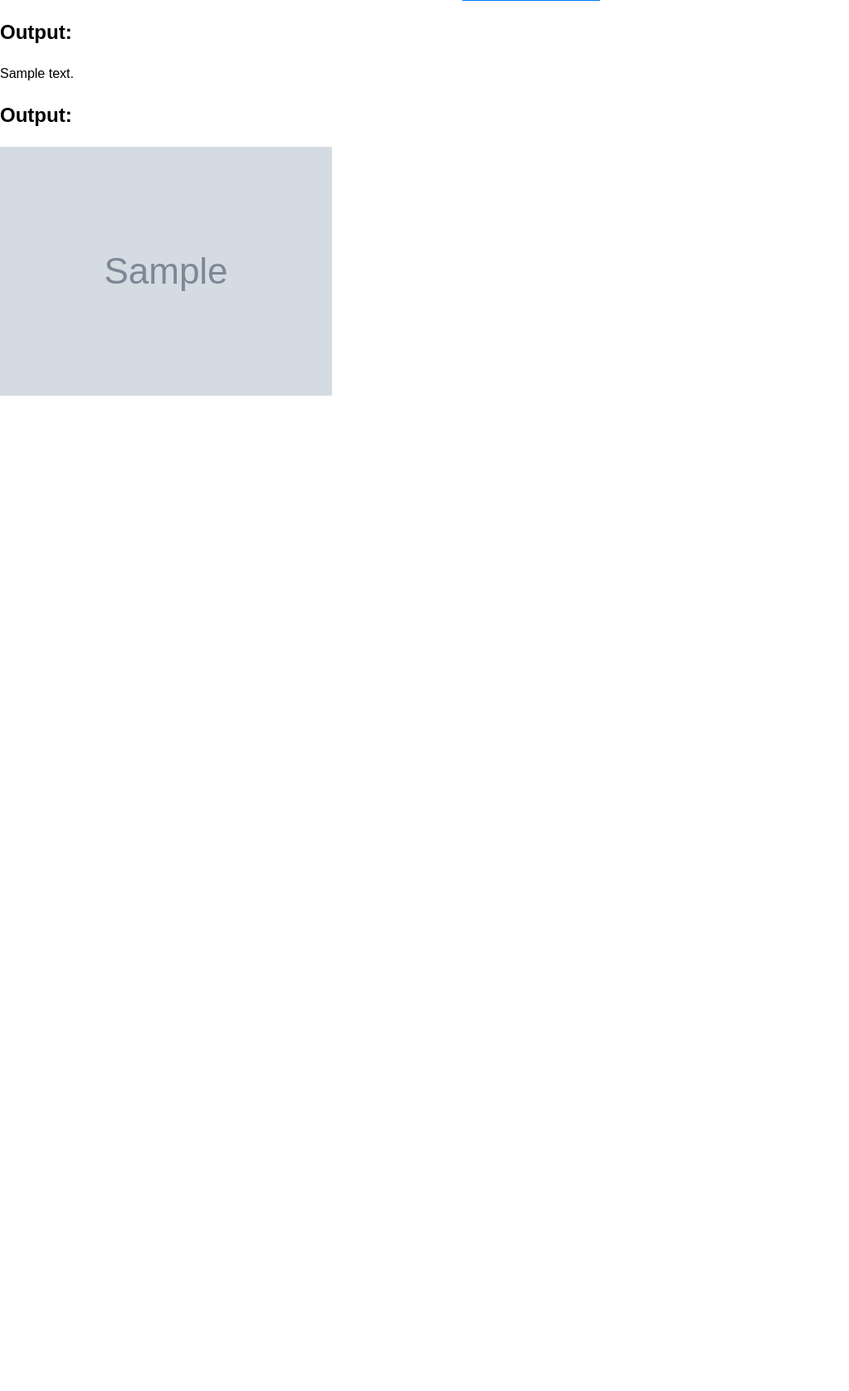
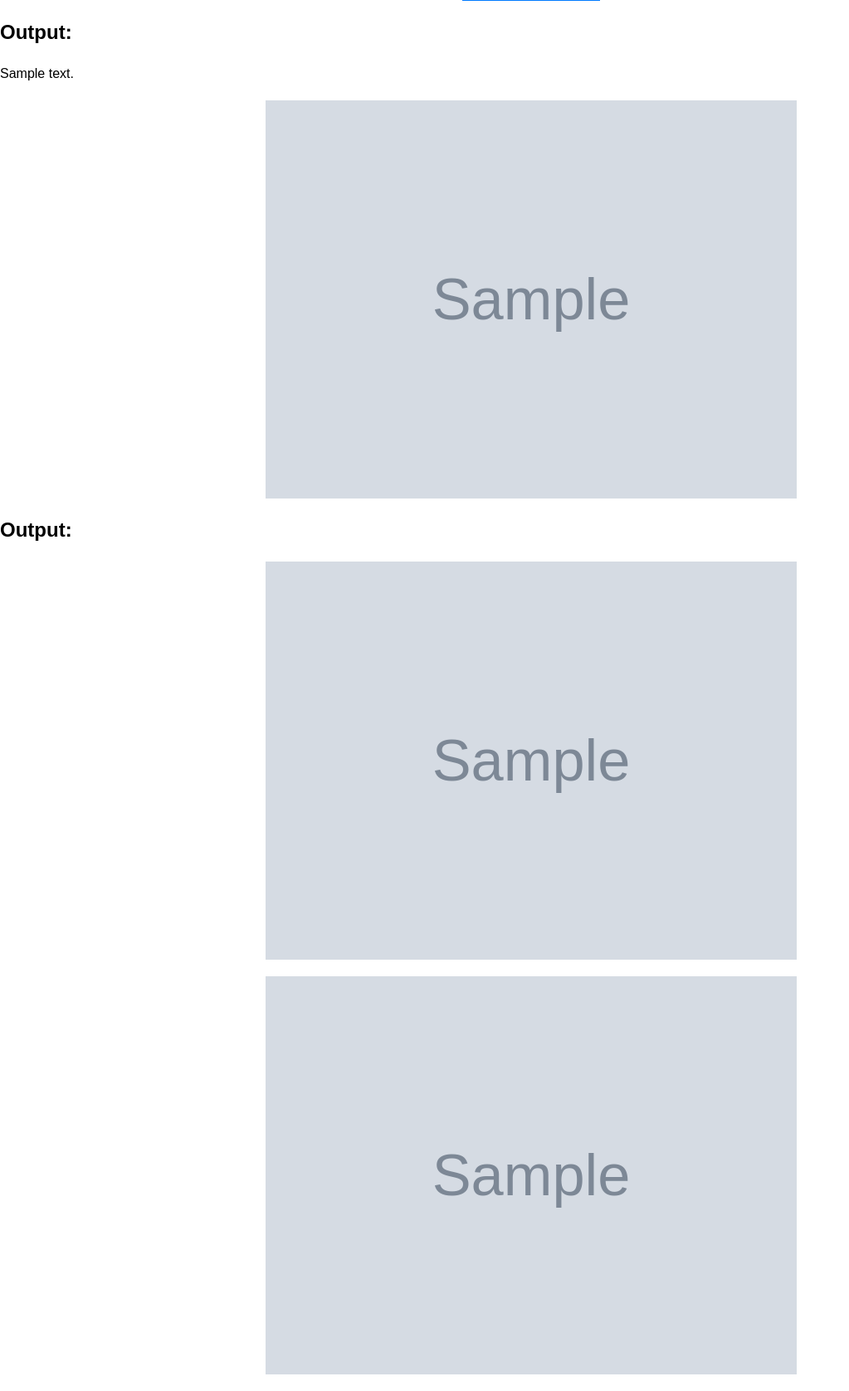
Before and after one commit to blangman/Advocate-Comp-Round2, a Flask app: template templates/index.html in a window 1280 px wide. Shown: the part 340-2017 px from the top of the page at 83% size, without its empty margins (0-1023 px from the left). Before the commit the page ends 817 px from the top, so only its background shows below. Run offline with Flask 3, Linux system fonts and the light colour scheme; the template is opened without the code that fills it: most values are stand-ins (such as "Sample title", 1, 10 or a date in 2020); grey boxes marked "Sample" are stand-in pictures.

Commit message:
length changes

```diff
--- a/app.py
+++ b/app.py
@@ -4,7 +4,7 @@ import openai
 app = Flask(__name__)
 
 # Set up API key and endpoint URL
-openai.api_key = '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'
+openai.api_key = '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'
 
 
 @app.route('/', methods=['GET', 'POST'])
@@ -13,37 +13,71 @@ def home():
         # Get user input from form
         input_text = request.form['input_text']
 
-        # if len(input_text) < 15000:
+        if len(input_text) < 15000:
             # Call your existing code to generate output
-        output = openai.ChatCompletion.create(
-            model="gpt-3.5-turbo",
-            messages=[
-                {"role": "user",
+            output = openai.ChatCompletion.create(
+                model="gpt-3.5-turbo",
+                messages=[
+                    {"role": "user",
                     "content": "Write a sentence that generates a prompt for an AI art piece based on a story I will share (be sure to mention art style, colors, themes, characters, and setting). Be concise. Here is the story: '/n:" + input_text}
-             ]
-        )
+                ]
+            )
 
-        # Extract the output message from the API response
-        output_message = output.choices[0].message.content
+            # Extract the output message from the API response
+            output_message = output.choices[0].message.content
 
-        response = openai.Image.create(
-            prompt="" + output_message,
-            n=1,
-            size="1024x1024"
-        )
+            response = openai.Image.create(
+                prompt="" + output_message,
+                n=1,
+                size="1024x1024"
+            )
 
-        image_url = response['data'][0]['url']
-        return render_template('index.html', output_message=output_message, image_url=image_url)
+            image_url = response['data'][0]['url']
+            return render_template('index.html', output_message=output_message, image_url=image_url)
 
-        # elif len(input_text) < 30000:
-        #     input1 = input_text[:len(input_text)//2]
-        #     input2 = input_text[len(input_text)//2:]
+        elif len(input_text) < 30000:
+            input1 = input_text[:len(input_text)//2]
+            input2 = input_text[len(input_text)//2:]
 
-        #     print(input1)
-        #     print(input2)
+            print(input1)
+            print(input2)
 
-        #     return render_template('index.html')
+            output1 = openai.ChatCompletion.create(
+                model="gpt-3.5-turbo",
+                messages=[
+                    {"role": "user",
+                    "content": "Write a sentence that generates a prompt for an AI art piece based on a story I will share (be sure to mention art style, colors, themes, characters, and setting). Be concise. Here is the story: '/n:" + input1}
+                ]
+            )
+
+            output2 = openai.ChatCompletion.create(
+                model="gpt-3.5-turbo",
+                messages=[
+                    {"role": "user",
+                    "content": "Write a sentence that generates a prompt for an AI art piece based on a story I will share (be sure to mention art style, colors, themes, characters, and setting). Be concise. Here is the story: '/n:" + input2}
+                ]
+            )
+
+            output_message1 = output1.choices[0].message.content
+            output_message2 = output2.choices[0].message.content
+
+            response1 = openai.Image.create(
+                prompt="" + output_message1,
+                n=1,
+                size="512x512"
+            )
+
+            response2 = openai.Image.create(
+                prompt="" + output_message2,
+                n=1,
+                size="512x512"
+            )
+
+            image_url1 = response1['data'][0]['url']
+            image_url2 = response2['data'][0]['url']
+            return render_template('index.html', output_message1=output_message1, output_message2=output_message2, image_url1=image_url1, image_url2=image_url2)
     else:
+        print("")
         return render_template('index.html')
 
 if __name__ == '__main__':
--- a/static/index.css
+++ b/static/index.css
@@ -54,3 +54,10 @@ body {
     height: auto;
     margin-bottom: 20px;
   }
+
+  .center {
+    display: block;
+    margin-left: auto;
+    margin-right: auto;
+    width: 50%;
+  }
--- a/templates/index.html
+++ b/templates/index.html
@@ -20,9 +20,17 @@
   {% endif %}
 
   {% if image_url %}
+  <p><img src="{{ image_url }}" class="center"></p>
+  {% endif %}
+
+  {% if image_url1 %}
   <h2>Output:</h2>
-  <p><img src="{{ image_url }}"></p>
+  <p><img src="{{ image_url1 }}" class="center"></p>
   {% endif %}
+  {% if image_url2 %}
+  <p><img src="{{ image_url2 }}" class="center"></p>
+  {% endif %}
+
 
 </body>
 
```
